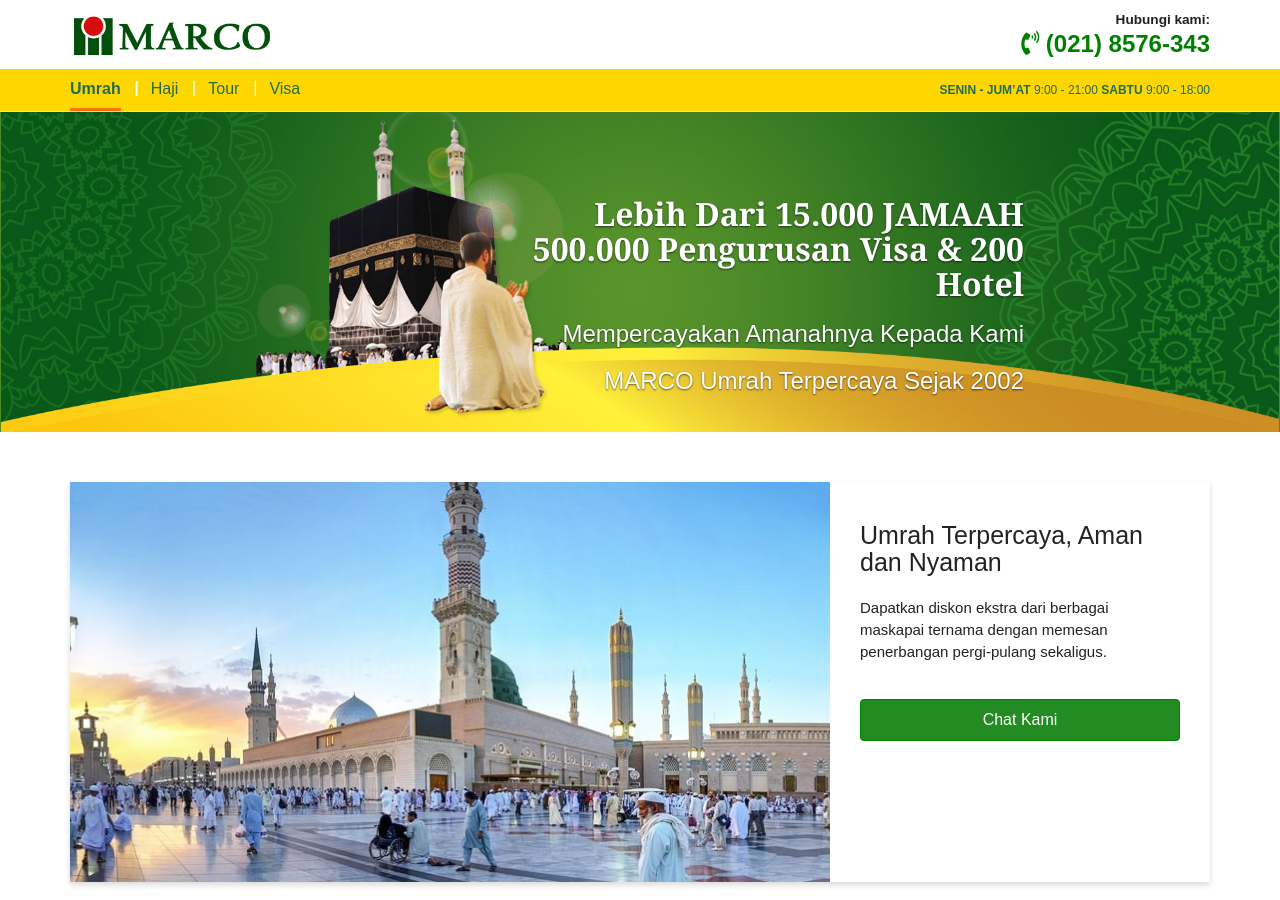
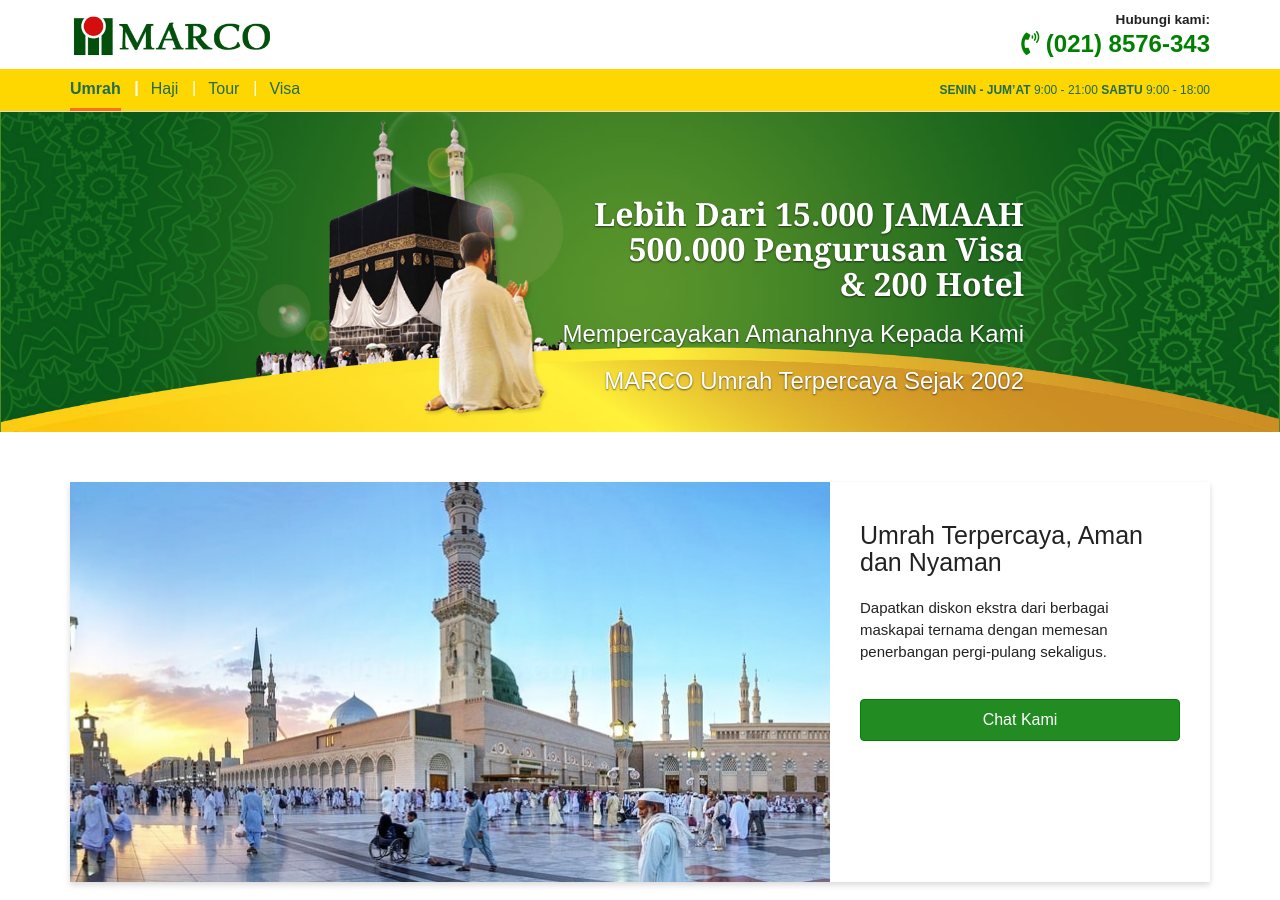
Before and after one commit to kemtol/marco, a Jekyll site: the page built from index.html, in a window 1280 px wide and 900 px high. Built offline with Jekyll 4.4.1, drawn with Linux system fonts in a browser that asks for light colours; nearby versions of some CDN libraries; some web fonts are replaced.

Commit message:
Update slider-home.html

```diff
--- a/_includes/slider-home.html
+++ b/_includes/slider-home.html
@@ -10,8 +10,8 @@
     <div class="carousel-inner" role="listbox">
         <div class="item active">
             <img src="{{site.baseurl}}/images/main-banner.jpg">
-            <div class="carousel-caption" style="left: 40%;top: 20%;bottom: 20%;text-align: right;">
-                <h2 style="font-size: 32px;font-weight: bold;margin-top: 0;font-family: georgia;">Lebih Dari 15.000 JAMAAH<br> 500.000 Pengurusan Visa &amp; 200 Hotel</h2>
+            <div class="carousel-caption" style="left: 20%;top: 20%;bottom: 20%;text-align: right;">
+                <h2 style="font-size: 32px;font-weight: bold;margin-top: 0;font-family: georgia;">Lebih Dari 15.000 JAMAAH<br> 500.000 Pengurusan Visa<br> &amp; 200 Hotel</h2>
                 <h3 style="font-size: 24px;margin-top: 2rem;margin-bottom: 2rem;">Mempercayakan Amanahnya Kepada Kami</h3>
                 <h4 style="font-size: 24px;">MARCO Umrah Terpercaya Sejak 2002</h4>
             </div>
```
